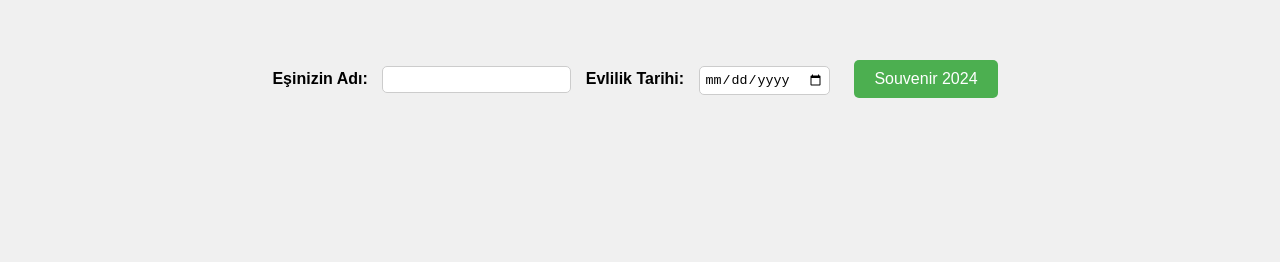
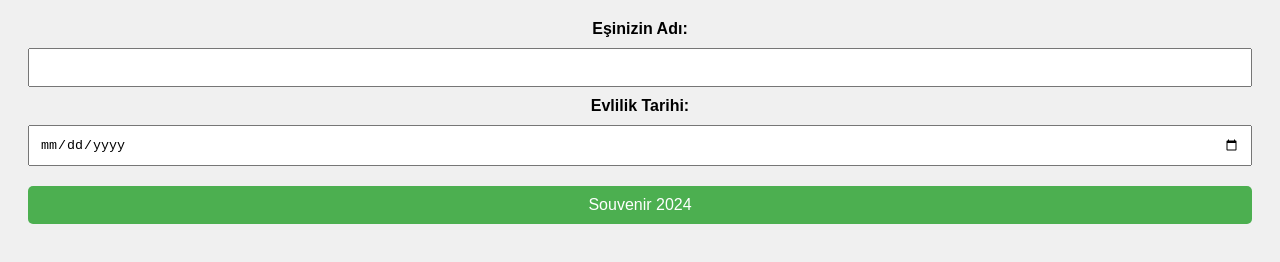
Before and after one commit to arifoglu/souvenir2024, a plain HTML site: page index.html in a window 1280 px wide. Drawn offline with Linux system fonts and the light colour scheme.

Commit message:
souvenir finished

```diff
--- a/styles.css
+++ b/styles.css
@@ -5,7 +5,8 @@ body {
 
 .container {
     text-align: center;
-    margin-top: 50px;
+    margin-top: 20px;
+    padding: 0 10px;
 }
 
 label {
@@ -13,19 +14,15 @@ label {
 }
 
 input[type="text"], input[type="date"], button {
-    margin: 10px;
-    padding: 5px;
-    border: 1px solid #ccc;
-    border-radius: 5px;
+    margin: 10px 0;
+    padding: 10px;
+    width: calc(100% - 20px);
+    box-sizing: border-box;
 }
 
 button {
     background-color: #4CAF50;
     color: white;
-    padding: 10px 20px;
-    text-align: center;
-    text-decoration: none;
-    display: inline-block;
     font-size: 16px;
     cursor: pointer;
     border: none;
```
